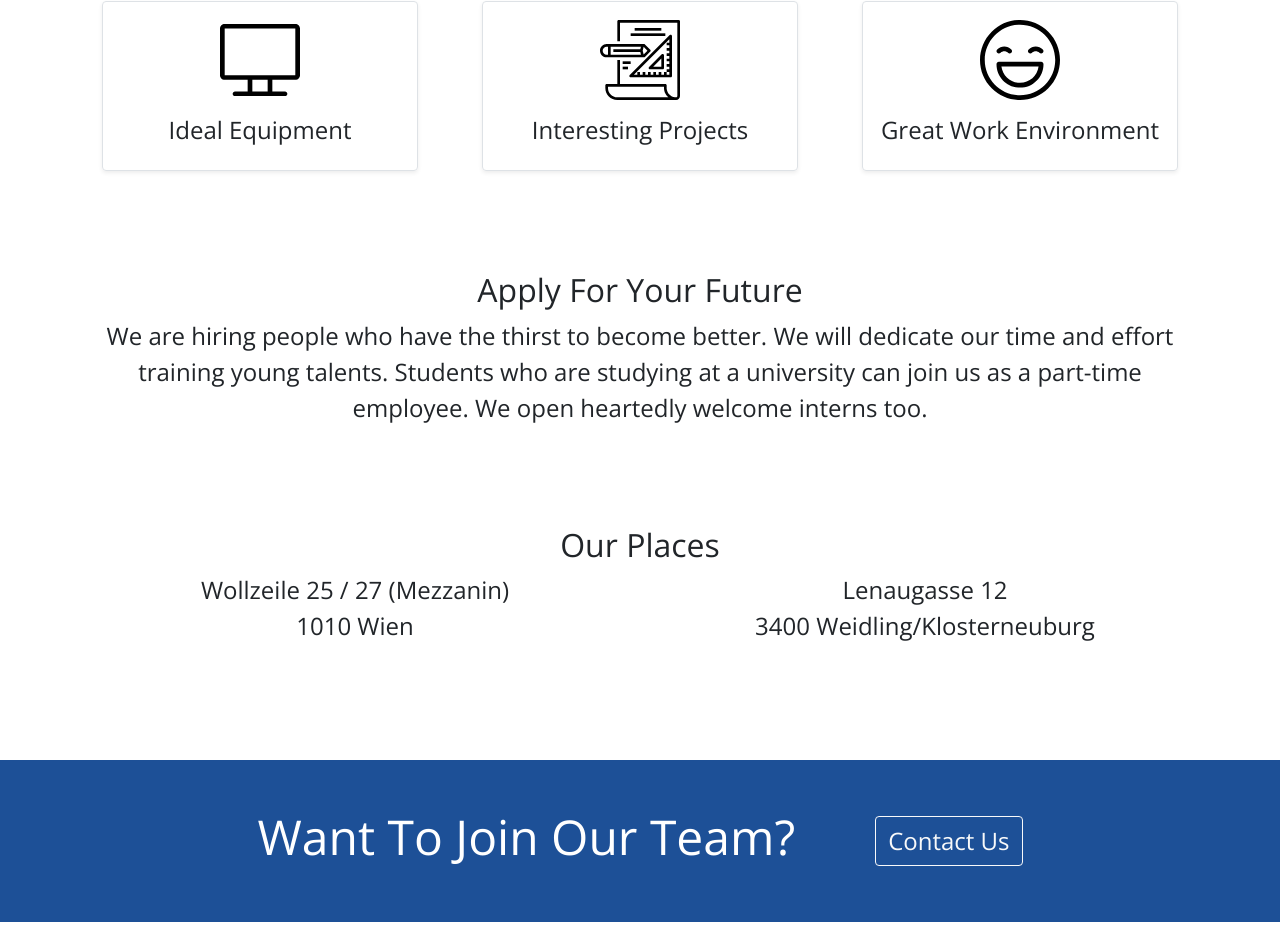
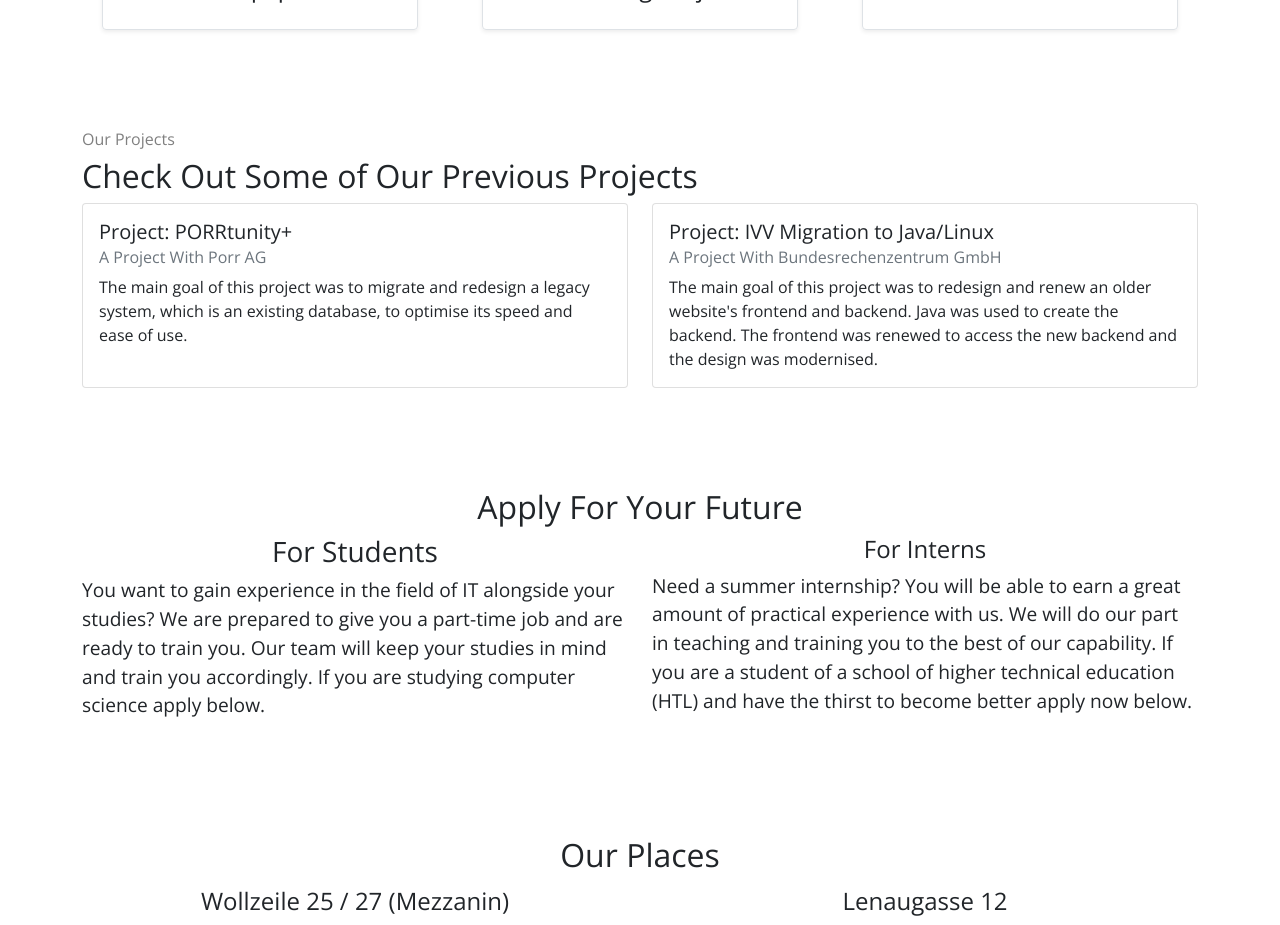
Before and after one commit to R1ce02/shark-career, a Vue app: page /#/ in a window 1280 px wide. Shown: the part 2320-3245 px from the top of the page. Built offline with nearby package versions, Linux system fonts and the light colour scheme.

Commit message:
added projects and redesigned previously our offer section

```diff
--- a/src/components/homePage_Image.vue
+++ b/src/components/homePage_Image.vue
@@ -26,12 +26,6 @@ h1 {
   transform: translate(-50%, -50%);
   font-weight: 600;
   font-size: 4rem;
-}
-
-#image {
-  margin: 0px;
-  height: 100vh;
-  width: 100vw;
 }
 
 img {
--- a/src/components/homePage_Offer.vue
+++ b/src/components/homePage_Offer.vue
@@ -1,7 +1,34 @@
 <template>
   <div class="container">
     <h2 class="title">Apply For Your Future</h2>
-    <p class="txt">We are hiring people who have the thirst to become better. We will dedicate our time and effort training young talents. Students who are studying at a university can join us as a part-time employee. We open heartedly welcome interns too.</p>
+    <!-- <p class="txt">
+      We are hiring people who have the thirst to become better. We will
+      dedicate our time and effort especially to train young talents. Students
+      who are studying at a university can join us alongside their studies as a
+      part-time employee. We open heartedly welcome interns from schools for
+      higher technical education too.<br />Those who are experienced will
+      quickly be able to fit into our team of professionals. <br /><br />
+      <span class="txt">
+        <p class="txt" style="text-align: left;"><b>You can apply if any of this should apply to you:</b></p>
+        <ul>
+          <li style="txt">Graduate from a school for higher technical education (HTL)</li>
+          <li>University Graduate in the field of IT</li>
+          <li>Currently studying at a university (Part-Time)</li>
+          <li>Currently studying at a school for higher technical education (HTL) and require an internship</li>
+        </ul>
+      </span>
+    </p> -->
+    <div class="row">
+      <div class="col">
+        <h3 class="centertxt">For Students</h3>
+        <p class="text">You want to gain experience in the field of IT alongside your studies? We are prepared to give you a part-time job and are ready to train you. Our team will keep your studies in mind and train you accordingly. If you are studying computer science apply below.</p>
+      </div>
+      <div class="col">
+        <h4 class="centertxt">For Interns</h4>
+        <p class="text">Need a summer internship? You will be able to earn a great amount of practical experience with us. We will do our part in teaching and training you to the best of our capability. If you are a student of a school of higher technical education (HTL) and have the thirst to become better apply now below.</p>
+      </div>
+    </div>
+
   </div>
 </template>
 
@@ -10,11 +37,15 @@
   text-align: center;
 }
 
-.txt {
+.centertxt {
   text-align: center;
 }
 
 .container {
   margin-bottom: 100px;
 }
+
+.text {
+  font-size: 1.2rem;
+}
 </style>
--- /dev/null
+++ b/src/components/homePage_projects.vue
@@ -0,0 +1,45 @@
+<template>
+  <div class="container" id="root">
+    <h3 class="cat">Our Projects</h3>
+    <h2 class="title">Check Out Some of Our Previous Projects</h2>
+
+    <div class="row">
+      <div class="col">
+        <div class="card">
+          <div class="card-body">
+            <h5 class="card-title">Project: PORRtunity+</h5>
+            <h6 class="card-subtitle mb-2 text-muted">A Project With Porr AG</h6>
+            <p class="card-text">
+              The main goal of this project was to migrate and redesign a legacy system, which is an existing database, to optimise its speed and ease of use.
+            </p>
+          </div>
+        </div>
+      </div>
+      <div class="col">
+        <div class="card">
+          <div class="card-body">
+            <h5 class="card-title">Project: IVV Migration to Java/Linux</h5>
+            <h6 class="card-subtitle mb-2 text-muted">A Project With Bundesrechenzentrum GmbH</h6>
+            <p class="card-text">
+              The main goal of this project was to redesign and renew an older website's frontend and backend. Java was used to create the backend. The frontend was renewed to access the new backend and the design was modernised.
+            </p>
+          </div>
+        </div>
+      </div>
+    </div>
+  </div>
+</template>
+
+<style scoped>
+.container {
+  margin-bottom: 100px;
+}
+
+.col {
+
+}
+
+.card {
+    height: 100%;
+}
+</style>
--- a/src/views/Home.vue
+++ b/src/views/Home.vue
@@ -11,6 +11,9 @@
   </section>
   <section>
     <benefits />
+  </section>
+  <section>
+    <projects />
   </section>
   <section>
     <offer />
@@ -38,6 +41,7 @@ import tools from "../components/homePage_Tools.vue";
 import benefits from "../components/homePage_Benefits.vue";
 import places from "../components/homePage_Places.vue";
 import offer from "../components/homePage_Offer.vue"
+import projects from "../components/homePage_projects.vue";
 
 export default {
   components: {
@@ -46,7 +50,8 @@ export default {
     tools,
     benefits,
     places,
-    offer
+    offer,
+    projects
   },
 };
 </script>
```
